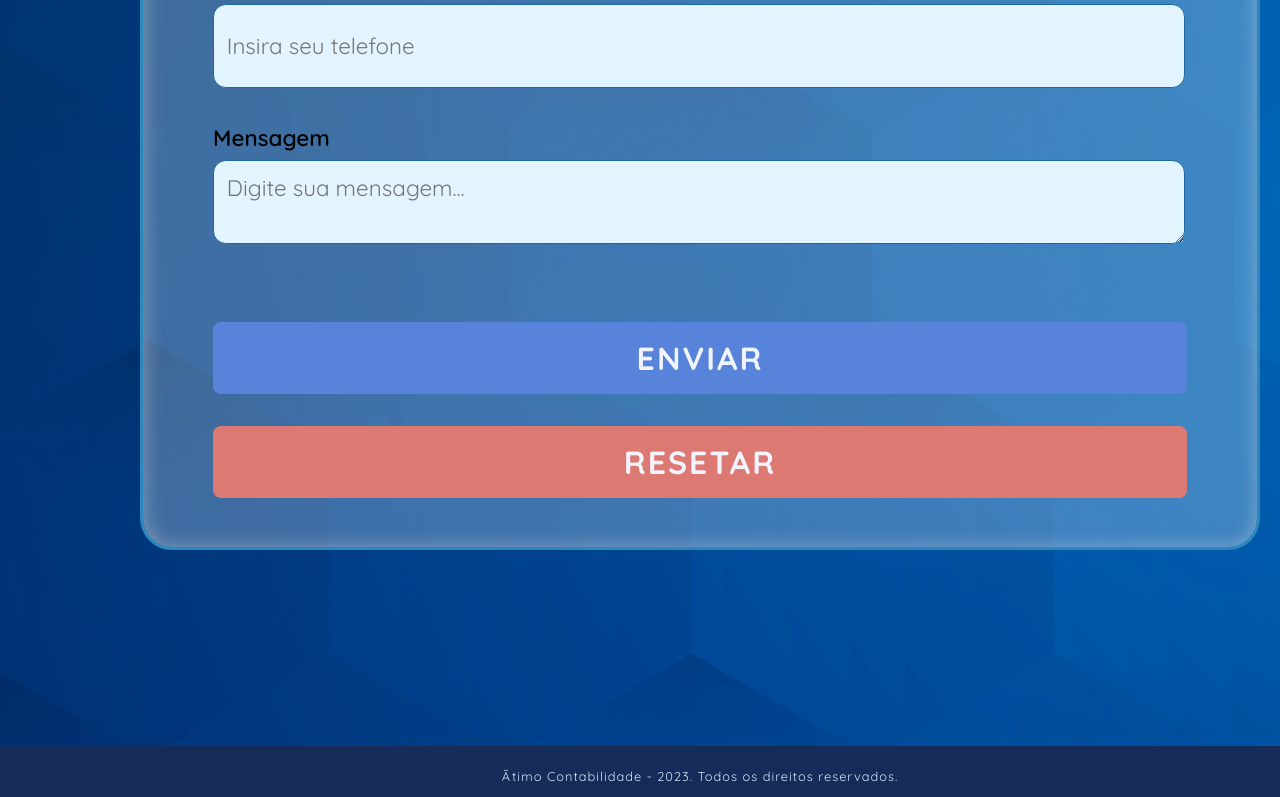
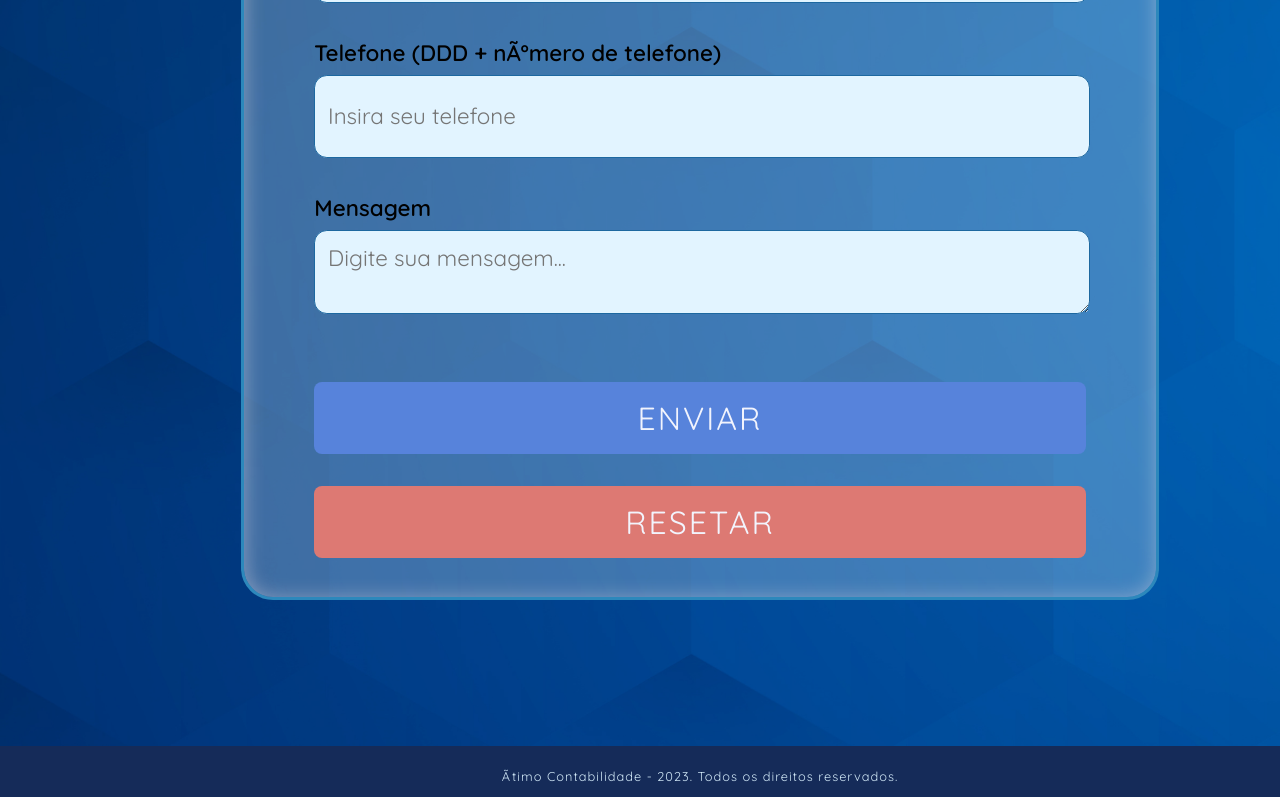
Before and after one commit to icarso/projetoContadorTom, a plain HTML site: page index.html in a window 1280 px wide. Shown: the part 5526-6323 px from the top of the page. Drawn offline with Linux system fonts and the light colour scheme.

Commit message:
Ajustes na Seção Contato

```diff
--- a/style.css
+++ b/style.css
@@ -457,8 +457,7 @@ h1{
 }
 
 #formulario{
-    margin: 10%;
-    margin-top: 5vh;
+    margin: 5% auto;
     padding: 8% 5%;
     border: 3.5px solid #2C88BC;
     border-radius: 2rem;
@@ -498,7 +497,6 @@ label{
     font-family: "Quicksand";
     text-transform: uppercase;
     width: 100%;
-    font-weight: 700;
     font-size: 2rem;
     border-radius: 0.5rem;
     color:#f2f4fd;
```
